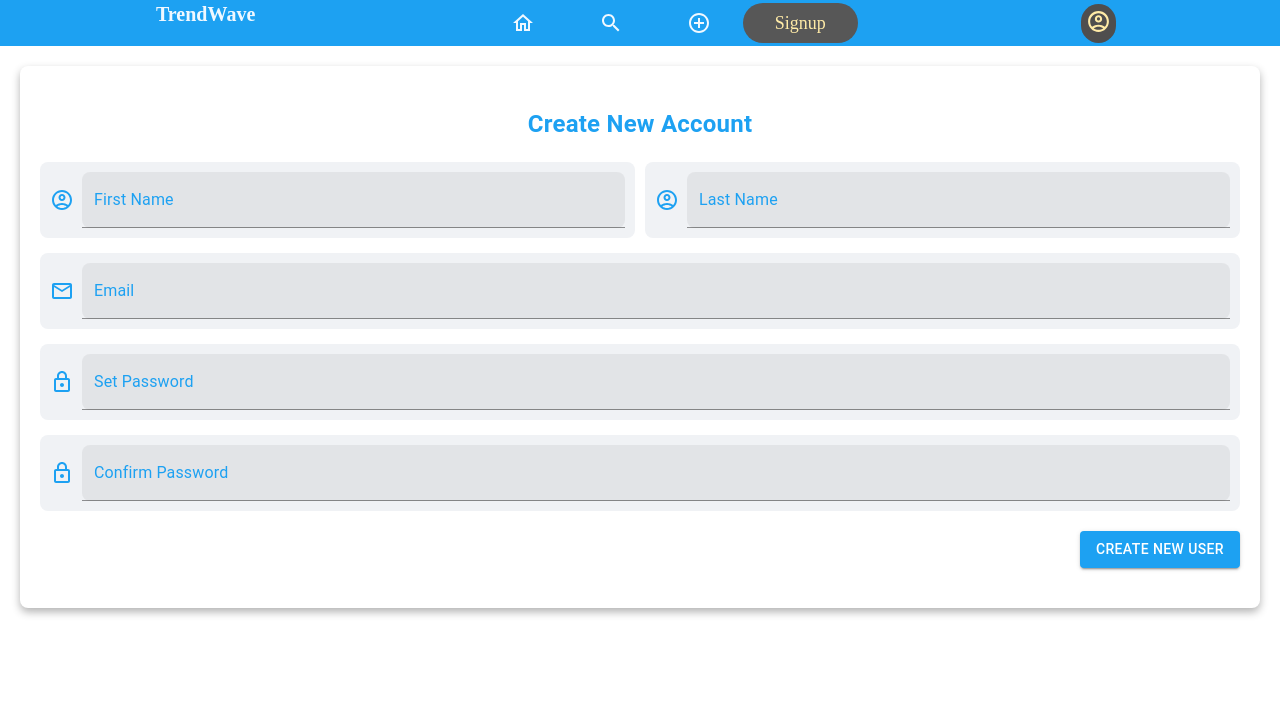
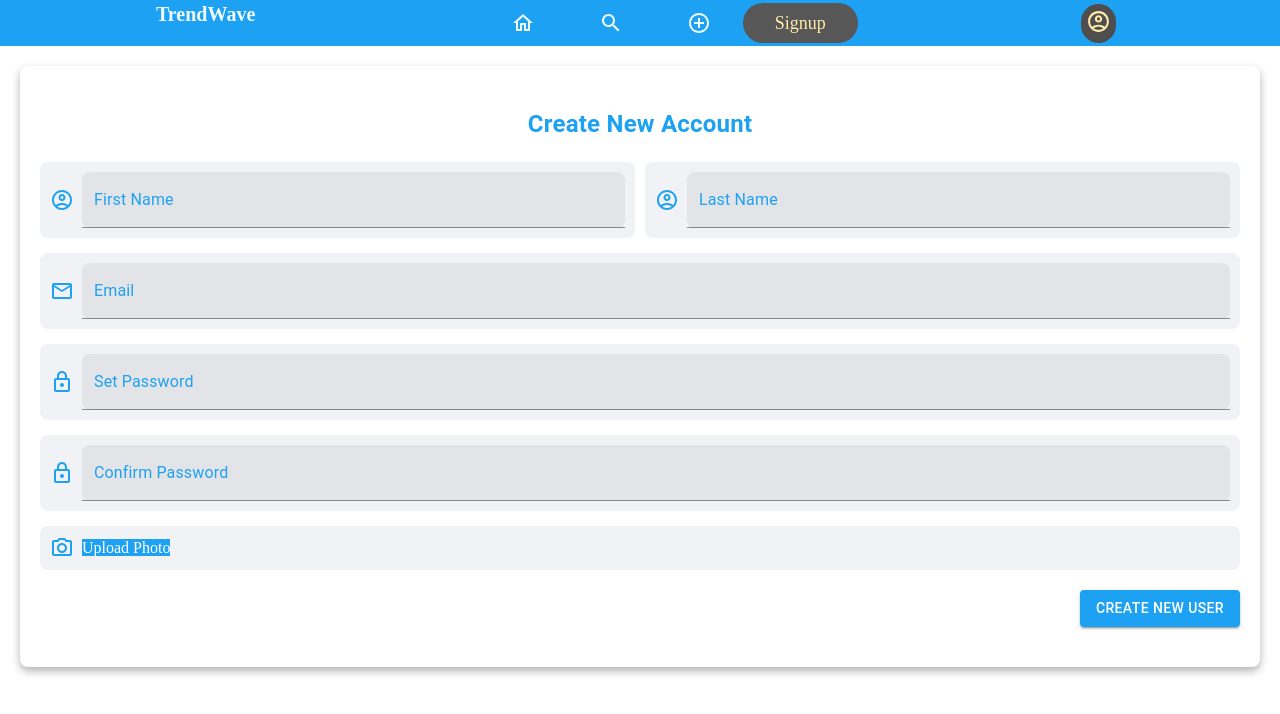
Before and after one commit to Omnimbalkar04/Social-media.github.io, a React (Vite) app: page /signup in a window 1280 px wide. Shown: the top 714 px of the page. Built offline with nearby package versions, Linux system fonts and the light colour scheme.

Commit message:
Add New section in signup form

```diff
--- a/src/pages/Signup.jsx
+++ b/src/pages/Signup.jsx
@@ -8,6 +8,7 @@ import { useState } from "react";
 import AccountCircleOutlinedIcon from '@mui/icons-material/AccountCircleOutlined';
 import MailOutlinedIcon from '@mui/icons-material/MailOutlined';
 import LockOutlinedIcon from '@mui/icons-material/LockOutlined';
+import PhotoCameraOutlinedIcon from '@mui/icons-material/PhotoCameraOutlined';
 
 // Initial Values
 const initialValues = {
@@ -16,6 +17,7 @@ const initialValues = {
   email: "",
   password: "",
   confirmPassword: "",
+  profilePicture: null,
 };
 
 // User schema: Use for validation by using yup
@@ -31,6 +33,7 @@ const userSchema = yup.object().shape({
     .string()
     .required("required")
     .oneOf([yup.ref("password"), null], "Passwords must match"),
+  profilePicture: yup.mixed().required("A Profile picture is required"),
 });
 
 const Signup = () => {
@@ -81,8 +84,9 @@ const Signup = () => {
           touched,
           handleBlur,
           handleChange,
+          setFieldValue,
           handleSubmit,
-          resetForm,
+          // resetForm,
         }) => (
           <form onSubmit={handleSubmit}>
             <Box
@@ -293,6 +297,44 @@ const Signup = () => {
                   aria-label="Confirm Password"
                 />
               </Box>
+
+              <Box
+               sx={{
+                gridColumn: "span 4",
+                display: "flex",
+                alignItems: "center",
+                backgroundColor: "#f0f2f5", // Light Grey
+                borderRadius: "8px",
+                padding: "10px",
+              }}
+              >
+                <PhotoCameraOutlinedIcon
+                style={{ color: "#1DA1F2", marginRight: "8px" }}
+                />
+                <input
+                accept="image/*"
+                style={{ display: "none" }}
+                id="upload-profile-picture"
+                type="file"
+                onChange={ (event) => {
+                  setFieldValue("profilePicture", event.currentTarget.files[0]);
+                }}
+                 />
+                 <label
+                 htmlFor="upload-profile-picture"
+                 >
+                  <Box
+                   type="submit"
+                   variant="contained"
+                   color="primary"
+                   sx={{ color: "#ffffff", backgroundColor: "#1DA1F2" }}
+                   component="span"
+                  >
+                    Upload Photo
+                  </Box>
+                 </label>
+              </Box>
+
             </Box>
             <Box display="flex" justifyContent="end" mt="20px">
               <Button
```
